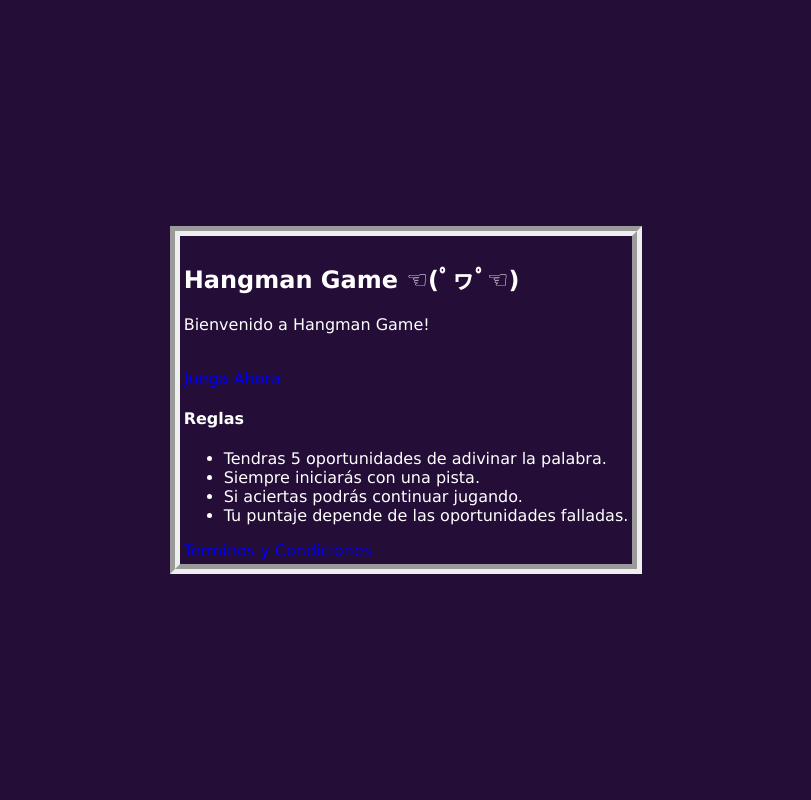
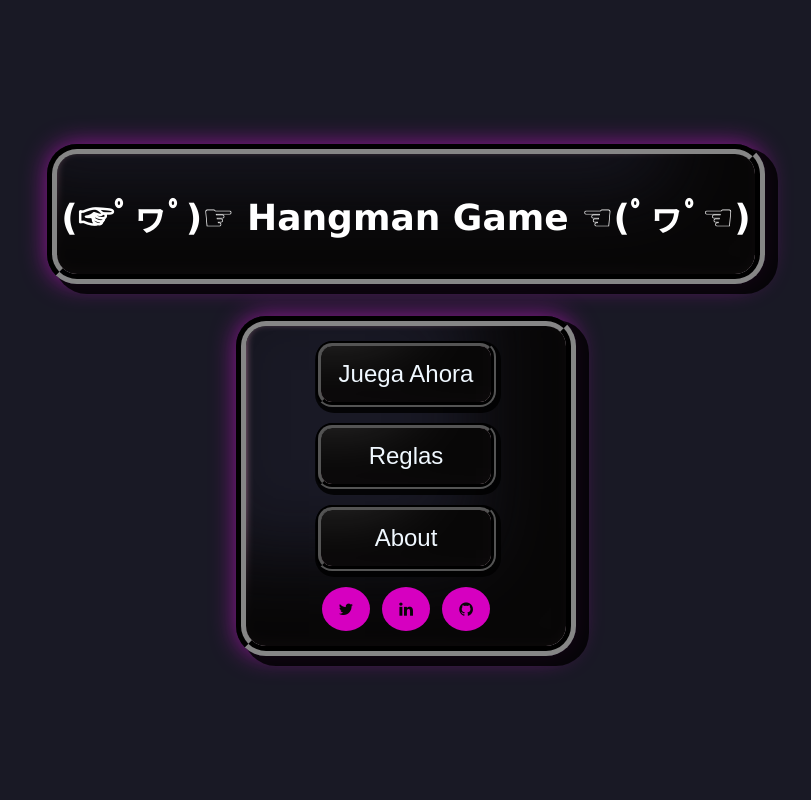
Before and after one commit to JuanFerraro/Practice-HangmanGame, a FastAPI app: template public/templates/index.html in a window 1280 px wide. Shown: the whole page, without its empty margins (234-1045 px from the left). Run offline with FastAPI, Linux system fonts and the light colour scheme; the template is opened without the code that fills it, so the values that code supplies are empty.

Commit message:
Added basic structure, static files and working on the game 🧱🧱

```diff
--- a/public/static/css/style.css
+++ b/public/static/css/style.css
@@ -4,10 +4,10 @@ body{
     font-size: 16px;
     font-weight: 400;
     color: rgb(255, 255, 255);
-    background: rgb(36, 13, 55);
+    background: #191925;
 }
 
-.box{
+.container{
     margin: 0 auto;
     width: 100%;
     max-width: 1140px;
@@ -16,9 +16,10 @@ body{
     align-items: center;
     justify-content: center;
     flex-direction: column;
+    row-gap: 32px;
 }
 
-.container{
+.box-title{
     margin: 0;
     padding: 4px;
     max-width: 900px;
@@ -28,4 +29,185 @@ body{
     column-gap: 15px;
     border-width: 10px;
     border-style: groove;
+    border-color: #323232;
+    border-radius: 30px;
+    font-size: 24px;
+    box-shadow: 10px 7px 0px 3px rgba(0, 0, 0, 0.83),
+ 	  inset -70px -71px 80px 20px #080707,
+ 	  0px 0px 24px 0px rgba(245, 20, 245, 0.54),
+ 	  inset -2px -5px 10px 0 #ffb3d5;
 }
+
+.box-item{
+    margin: 0;
+    padding: 10px;
+    width: 300px;
+    height: 300px;
+    display: flex;
+    flex-direction: column;
+    justify-content: center;
+    align-items: center;
+    row-gap: 16px;
+    column-gap: 10px;
+    border-width: 10px;
+    border-style: groove;
+    border-color: #323232;
+    border-radius: 30px;
+    box-shadow: 10px 7px 0px 3px rgba(0, 0, 0, 0.83),
+ 	  inset -70px -71px 80px 20px #080707,
+ 	  0px 0px 24px 0px rgba(245, 20, 245, 0.54),
+ 	  inset -2px -5px 10px 0 #ffb3d5;
+
+}
+
+.box-item .new-game input{
+    width: 180px;
+    font-size: 24px;
+    color: aliceblue;
+    padding: 14px;
+    border-radius: 16px;
+    border-width: 5px;
+    border-style: groove;
+    box-shadow: 2px 3px 0px 3px rgba(0, 0, 0, 0.83),
+ 	  inset -70px -71px 80px 20px #080707,
+ 	  inset -15px -15px 10px 0 #ffb3d5;
+}
+
+.socials{
+    display: flex;
+    flex-direction: row;
+    column-gap: 12px;
+}
+
+.fa{
+    padding: 14px;
+    width: 20px;
+    text-align: center;
+    text-decoration: none;
+    border-radius: 50%;
+}
+
+.fa-twitter, .fa-github, .fa-linkedin {
+    background: #d600c0;
+    color: rgb(7, 7, 7);
+}
+
+/* ************************************************************************** */
+/* ************************************************************************** */
+/* ************************************************************************** */
+/* new-game Styles */
+
+.game-box{
+    margin: 0;
+    padding: 10px;
+    width: 450px;
+    height: 450px;
+    display: flex;
+    flex-direction: column;
+    /* justify-content: center; */
+    align-items: center;
+    row-gap: 16px;
+    column-gap: 10px;
+    border-width: 10px;
+    border-style: groove;
+    border-color: #323232;
+    border-radius: 30px;
+    box-shadow: 10px 7px 0px 3px rgba(0, 0, 0, 0.83),
+ 	  inset -70px -71px 80px 20px rgb(6, 5, 5),
+ 	  0px 0px 24px 0px rgba(245, 20, 245, 0.54),
+ 	  inset -2px -5px 10px 0 #ffb3d5;
+}
+
+.game-box button{
+    width: 140px;
+    font-size: 20px;
+    color: aliceblue;
+    padding: 6px 4px 6px 4px;
+    border-radius: 16px;
+    border-width: 5px;
+    border-style: groove;
+    box-shadow: 2px 3px 0px 3px rgba(0, 0, 0, 0.83),
+ 	  inset -70px -71px 80px 20px #080707,
+ 	  inset -15px -15px 10px 0 #ffb3d5;
+}
+
+.wordContainer{
+    width: 450px;
+    height: auto;
+    display: flex;
+    flex-direction: row;
+    justify-content: center;
+    padding: 4px;
+    column-gap: 4px;
+}
+
+.wordContainer input{
+    font-size: 16px;
+    text-align: center;
+    width: 22px;
+    height: 22px;
+    color: rgb(197, 0, 181);
+    background-color: #080707;
+    border-radius: 50%;
+}
+
+.clueContainer p{
+    margin: 2px;
+    justify-content: center;
+    font-size: 14px;
+    font-style: oblique;
+    font-weight: bold;
+    color: #d600c0;
+}
+
+.keyboardContainer form{
+    width: 400px;
+    height: auto;
+    display: flex;
+    flex-direction: row;
+    flex-wrap: wrap;
+    row-gap: 10px;
+    column-gap: 4px;
+    justify-content: center;
+}
+
+.keyboardContainer form button{
+    width: 30px;
+    font-size: 16px;
+    padding: 0;
+    color: aliceblue;
+    padding: 2px;
+    border-radius: 4px;
+    border-width: 5px;
+    border-style: groove;
+    box-shadow: 2px 3px 0px 3px rgba(0, 0, 0, 0.83),
+ 	  inset -70px -71px 80px 20px #080707,
+ 	  inset -15px -15px 10px 0 #ffb3d5;
+}
+
+.failsContainer{
+    margin: 0;
+    width: 400px;
+    display: flex;
+    font-size: 16px;
+    flex-direction: row;
+    column-gap: 5px;
+    align-items: baseline;
+    padding-left: 30px;
+}
+
+.failsContainer h3{
+    margin: 0;
+    font-weight: bolder;
+    color: #d600c0;
+}
+
+.failsContainer .attemptsInput{
+    width: 20px;
+    margin: 0;
+    text-align: center;
+    font-size: 18px;
+    font-weight: bolder;
+    color: #d600c0;
+    background-color: #080707;
+}
--- a/public/templates/index.html
+++ b/public/templates/index.html
@@ -5,28 +5,28 @@
     <meta name="viewport" content="width=device-width, initial-scale=1.0">
     <title>Hangman Game</title>
     <link rel="stylesheet" href="/static/css/style.css">
+    <!-- Add icon library -->
+    <link rel="stylesheet" href="https://cdnjs.cloudflare.com/ajax/libs/font-awesome/4.7.0/css/font-awesome.min.css">
 </head>
 <body>
-    <section class="box">
-        <div class="container">
-            <div class="left-col">
-                <div class="welcome-text">
-                    <h2>Hangman Game ☜(ﾟヮﾟ☜)</h2>
-                    <p>Bienvenido a Hangman Game!</p>
-                    <br>
-                    <a href="/" class="btn">Juega Ahora</a>
-                </div>
-            </div>
-
-            <div class="right-col">
-                <h4>Reglas</h4>
-                <ul>
-                    <li>Tendras 5 oportunidades de adivinar la palabra.</li>
-                    <li>Siempre iniciarás con una pista.</li>
-                    <li>Si aciertas podrás continuar jugando.</li>
-                    <li>Tu puntaje depende de las oportunidades falladas.</li>
-                </ul>
-                <a href="/">Terminos y Condiciones</a>
+    <section class="container">
+        <div class="box-title">
+            <h2>(☞ﾟヮﾟ)☞ Hangman Game ☜(ﾟヮﾟ☜)</h2>
+        </div>
+        <div class="box-item">
+            <form class='new-game' action="/new-game/">
+                <input type="submit" value="Juega Ahora">
+            </form>
+            <form class='new-game' action="/">
+                <input type="submit" value="Reglas">
+            </form>
+            <form class='new-game' action="/">
+                <input type="submit" value="About">
+            </form>
+            <div class="socials">
+                <a href="#" class="fa fa-twitter"></a>
+                <a href="#" class="fa fa-linkedin"></a>
+                <a href="#" class="fa fa-github"></a>
             </div>
         </div>
     </section>
```
Also changed, not shown: public/static/js/script.js (added, +125 -0 lines), public/templates/new-game.html (added, +44 -0 lines), routers/games.py (+19 -1 lines), utils/utils.py (added, +11 -0 lines), words.json (+16 -16 lines), utils/__init__.py (added).
